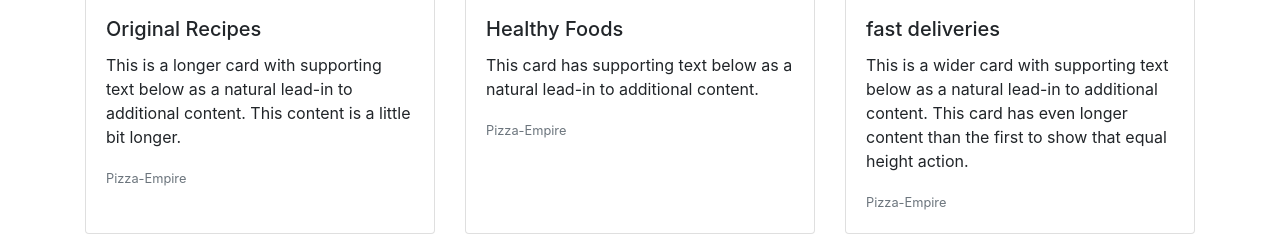
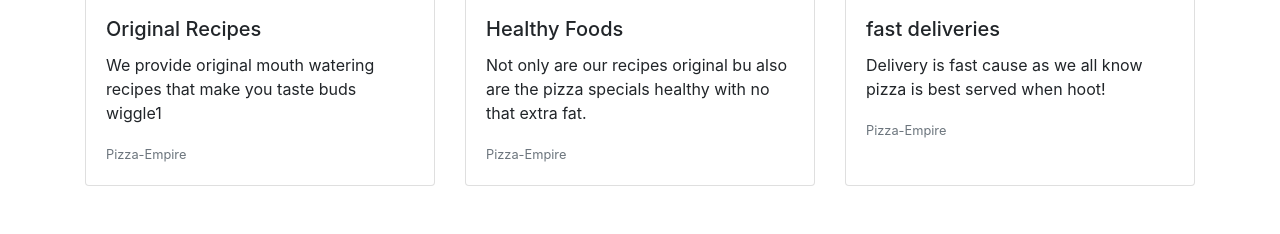
Before and after one commit to SkimaniKings/Pizza-Empire-, a plain HTML site: page index.html in a window 1280 px wide. Shown: the part 1805-2039 px from the top of the page. After the commit the page ends 1991 px from the top, so only its background shows below. Drawn offline with nearby package versions, Linux system fonts and the light colour scheme; a web font is replaced by a local one.

```diff
--- a/index.html
+++ b/index.html
@@ -80,7 +80,7 @@
                 <img src="https://bit.ly/2NNT6Ng" class="card-img-top" alt="...">
                 <div class="card-body">
                     <h5 class="card-title">Original Recipes</h5>
-                    <p class="card-text">This is a longer card with supporting text below as a natural lead-in to additional content. This content is a little bit longer.</p>
+                    <p class="card-text">We provide original mouth watering recipes that make you taste buds wiggle1</p>
                     <p class="card-text"><small class="text-muted">Pizza-Empire</small></p>
                 </div>
             </div>
@@ -88,7 +88,8 @@
                 <img src="https://bit.ly/33vVVt8" class="card-img-top" alt="...">
                 <div class="card-body">
                     <h5 class="card-title">Healthy Foods</h5>
-                    <p class="card-text">This card has supporting text below as a natural lead-in to additional content.</p>
+                    <p class="card-text">Not only are our recipes original bu also are the pizza specials healthy with
+                        no that extra fat. </p>
                     <p class="card-text"><small class="text-muted">Pizza-Empire</small></p>
                 </div>
             </div>
@@ -96,7 +97,7 @@
                 <img src="https://bit.ly/2CnOVCm" class="card-img-top" alt="">
                 <div class="card-body">
                     <h5 class="card-title">fast deliveries</h5>
-                    <p class="card-text">This is a wider card with supporting text below as a natural lead-in to additional content. This card has even longer content than the first to show that equal height action.</p>
+                    <p class="card-text">Delivery is fast cause as we all know pizza is best served when hoot!</p>
                     <p class="card-text"><small class="text-muted">Pizza-Empire</small></p>
                 </div>
             </div>
```
Lines whose indentation alone changed are shown as unchanged.
